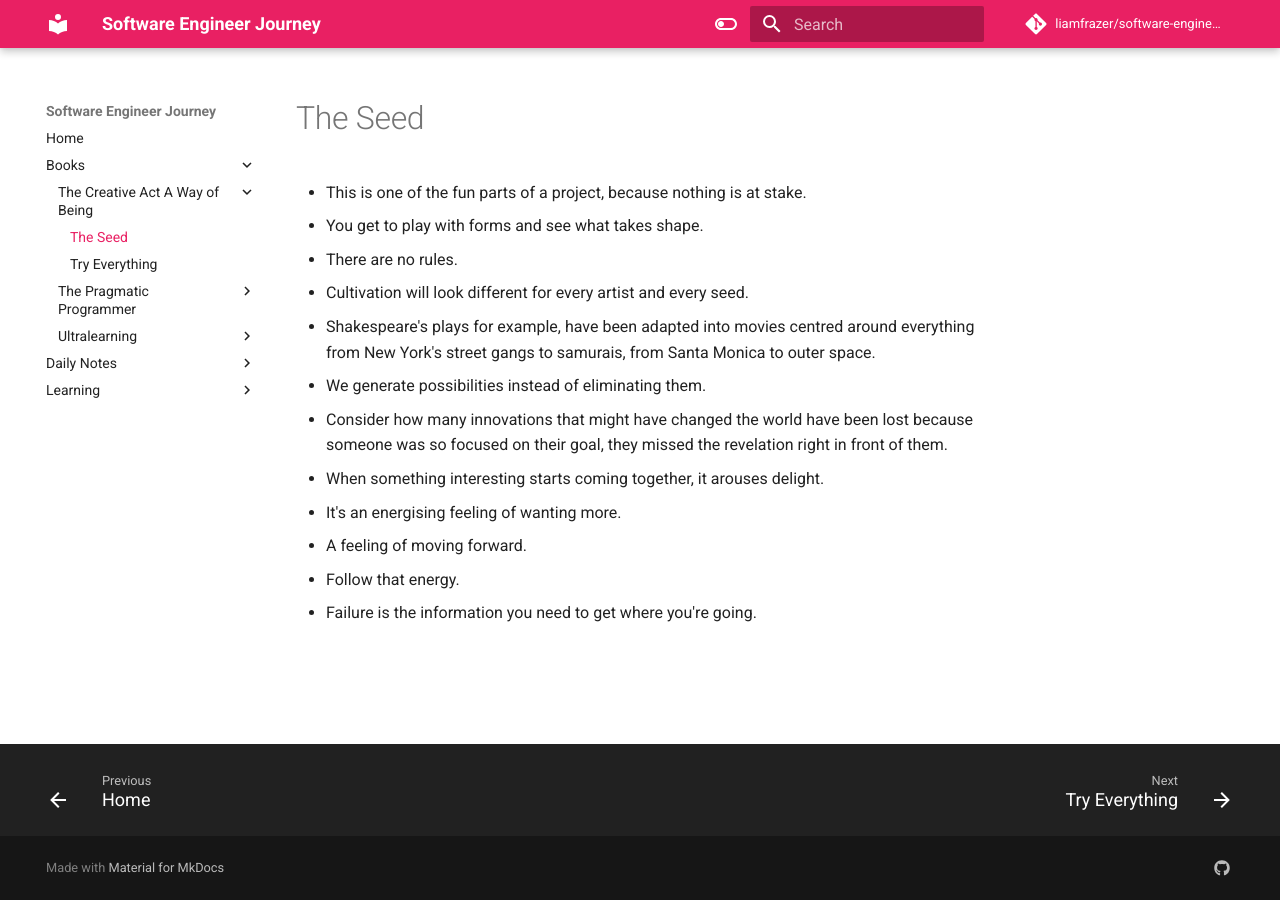
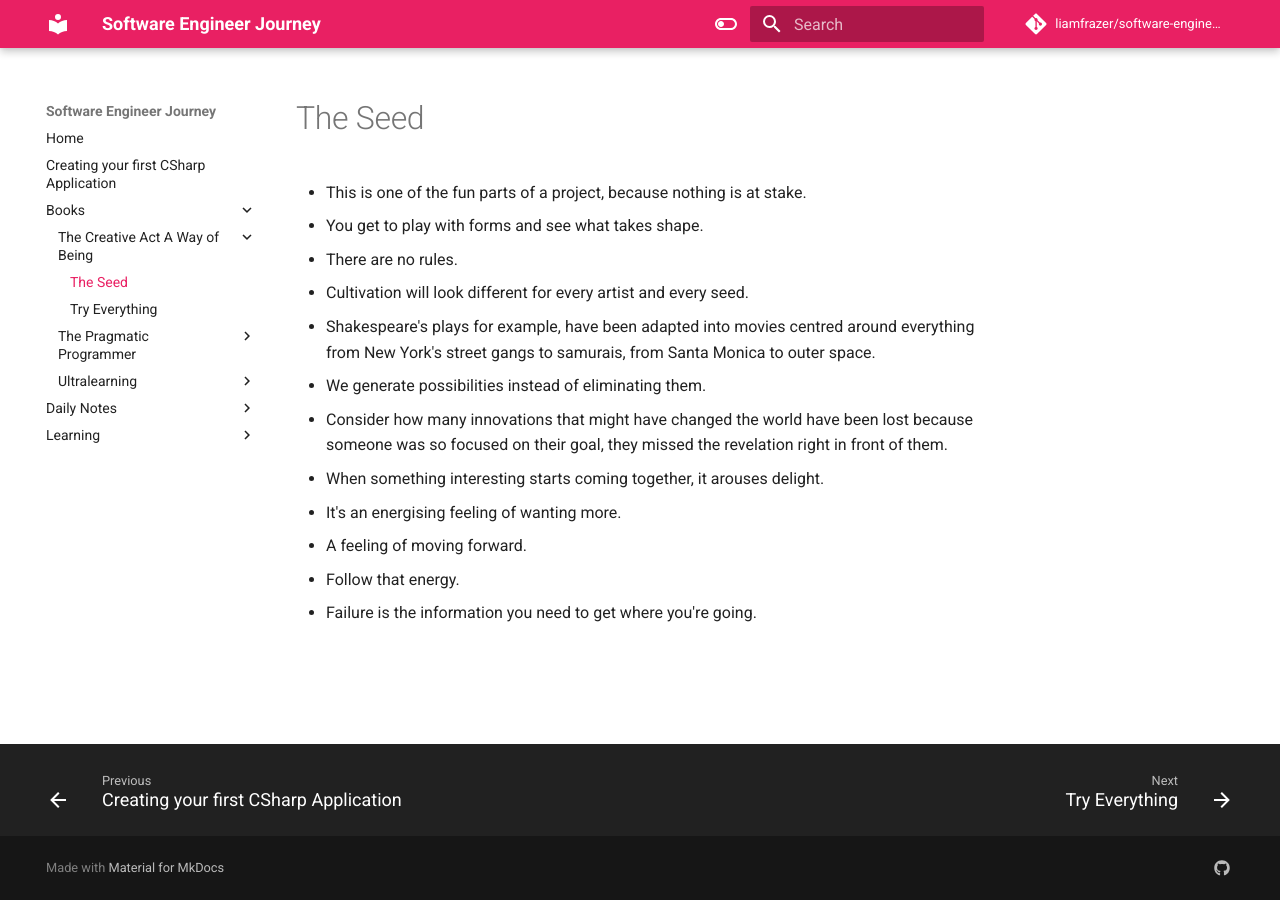
Before and after one commit to liamfrazer/software-engineer-journey, an MkDocs documentation site: the page built from docs/Books/The Creative Act - A Way of Being/The Seed.md, in a window 1280 px wide. Built offline with MkDocs 1.6.1 and Material for MkDocs 9.7.7, drawn with Linux system fonts in a browser that asks for light colours; comment, search, counter and statistics services are not loaded.

Commit message:
vault backup: 2024-01-03 21:19:24

```diff
--- /dev/null
+++ b/docs/Creating your first CSharp Application.md
@@ -0,0 +1,5 @@
+---
+tags:
+  - csharp
+---
+# Creating your first CSharp Application
```
Also changed, not shown: docs/index.md (+3 -0 lines).
